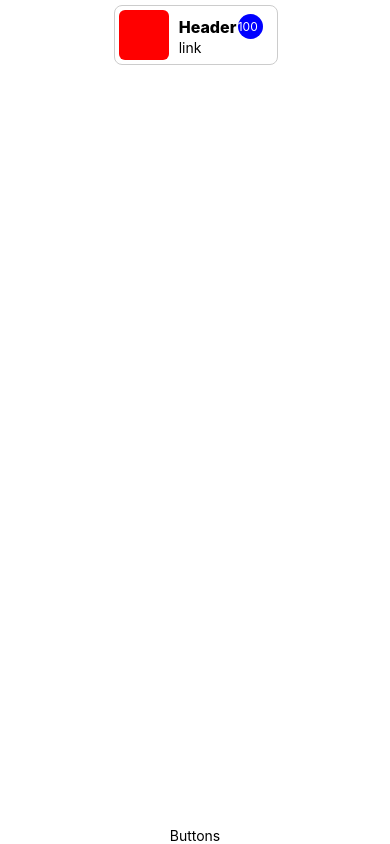
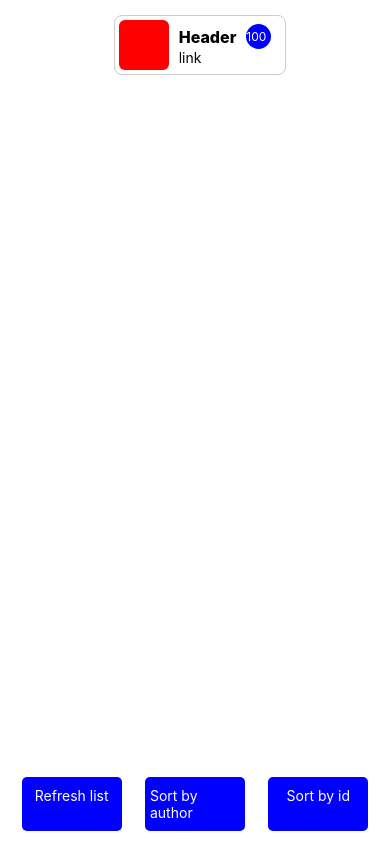
Before and after one commit to p-miszczuk/testList, a React Native app: screen / in a window 390 px wide. Built offline with nearby package versions, Linux system fonts and the light colour scheme; what react-native would draw is missing.

Commit message:
create buttons

```diff
--- a/App.js
+++ b/App.js
@@ -2,6 +2,7 @@ import React from 'react';
 import {StyleSheet, View, Text} from 'react-native';
 import {Colors} from 'react-native/Libraries/NewAppScreen';
 import Item from './components/Items/Item';
+import Buttons from './components/Buttons/Buttons';
 
 const App = () => {
   return (
@@ -9,8 +10,8 @@ const App = () => {
       <View style={styles.containerList}>
         <Item />
       </View>
-      <View>
-        <Text>Buttons</Text>
+      <View style={styles.containerButtons}>
+        <Buttons />
       </View>
     </View>
   );
@@ -22,12 +23,18 @@ const styles = StyleSheet.create({
     color: Colors.black,
     flex: 1,
     alignItems: 'center',
+    padding: 10,
   },
   containerList: {
     flex: 1,
     flexDirection: 'row',
   },
-  containerButtons: {},
+  containerButtons: {
+    flexDirection: 'row',
+    justifyContent: 'space-around',
+    width: '100%',
+    marginVertical: 3,
+  },
 });
 
 export default App;
--- /dev/null
+++ b/components/Buttons/Button.js
@@ -0,0 +1,13 @@
+import React from 'react';
+import {TouchableOpacity, View, Alert, Text, StyleSheet} from 'react-native';
+import {Colors} from 'react-native/Libraries/NewAppScreen';
+
+const MainButton = ({text, buttonText, customBtn}) => {
+  return (
+    <TouchableOpacity style={customBtn} onPress={() => Alert.alert(`${text}`)}>
+      <Text style={buttonText}>{text}</Text>
+    </TouchableOpacity>
+  );
+};
+
+export default MainButton;
--- /dev/null
+++ b/components/Buttons/Buttons.js
@@ -0,0 +1,37 @@
+import React from 'react';
+import {StyleSheet, Alert} from 'react-native';
+import {Colors} from 'react-native/Libraries/NewAppScreen';
+import MainButton from './Button';
+
+const Buttons = () => {
+  const btnsText = ['Refresh list', 'Sort by author', 'Sort by id'];
+  return (
+    <>
+      {btnsText.map(item => (
+        <MainButton
+          key={item}
+          text={item}
+          buttonText={styles.buttonText}
+          customBtn={styles.btn}
+        />
+      ))}
+    </>
+  );
+};
+
+const styles = StyleSheet.create({
+  btn: {
+    width: 100,
+    backgroundColor: 'blue',
+    paddingHorizontal: 5,
+    paddingVertical: 10,
+    borderRadius: 5,
+  },
+  buttonText: {
+    color: '#fff',
+    alignSelf: 'center',
+    fontSize: 14,
+  },
+});
+
+export default Buttons;
--- a/components/Items/Item.js
+++ b/components/Items/Item.js
@@ -27,7 +27,7 @@ const styles = StyleSheet.create({
     display: 'flex',
     flexDirection: 'row',
     alignItems: 'center',
-    width: '95%',
+    width: '100%',
     height: 60,
     margin: 5,
     borderColor: '#ccc',
```
